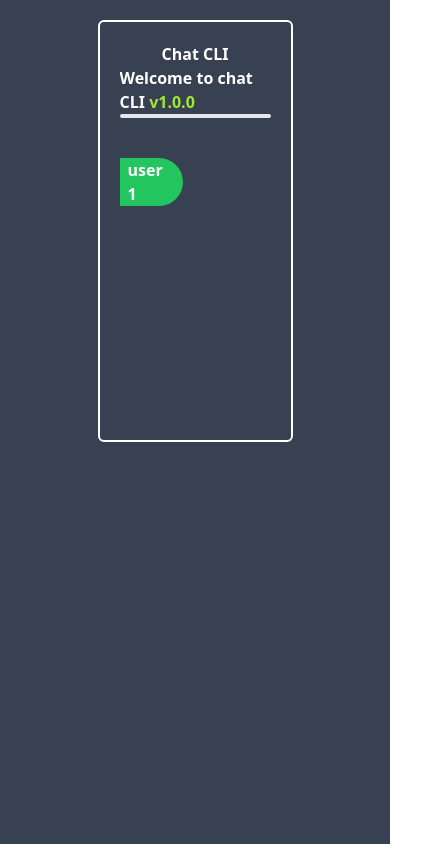
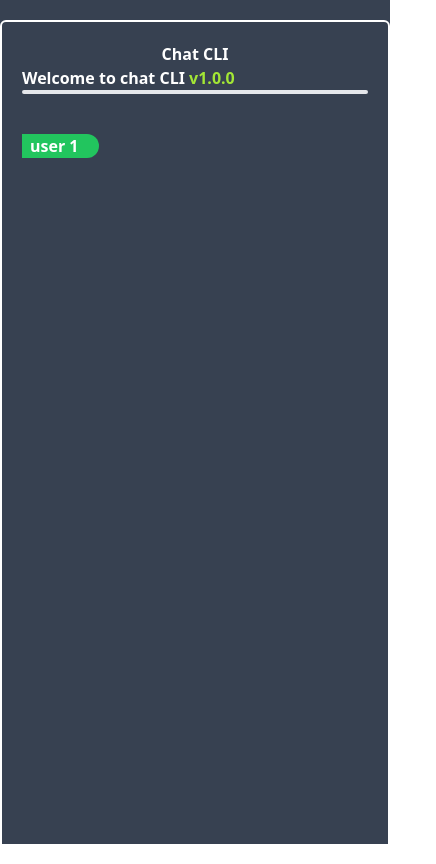
Before and after one commit to sachetsubedi/cli-frontend-deploy, a website: page index.html in a window 390 px wide. Shown: the whole page, 436 px wide, since content can reach past the window. Drawn offline with nearby package versions, Linux system fonts and the light colour scheme; no server answers.

Commit message:
phone optimization

```diff
--- a/index.html
+++ b/index.html
@@ -14,7 +14,7 @@
 	</head>
 	<body>
 		<div class="main flex bg-gray-700 h-[100vh] text-white justify-center">
-			<div class="chatCLIContainer h-[50%] w-[50%] mt-[5%] border-2 border-white rounded-md p-5">
+			<div class="chatCLIContainer h-full w-full md:h-[50%] md:w-[50%] mt-[5%] border-2 border-white rounded-md p-5">
 				<div class="header text-center font-semibold">Chat CLI</div>
 				<div >
                     <ul id="messageContainer" class="flex flex-col overflow-y-scroll max-h-96">
```
